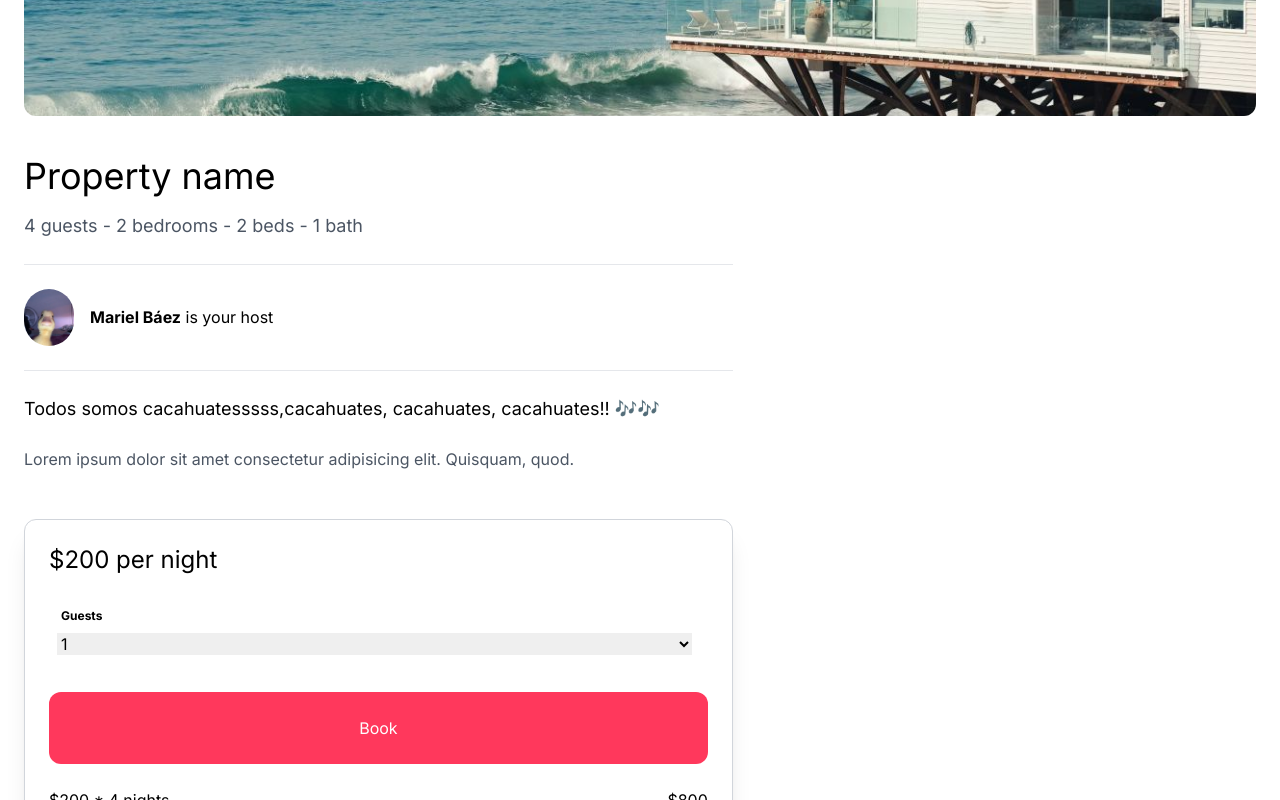
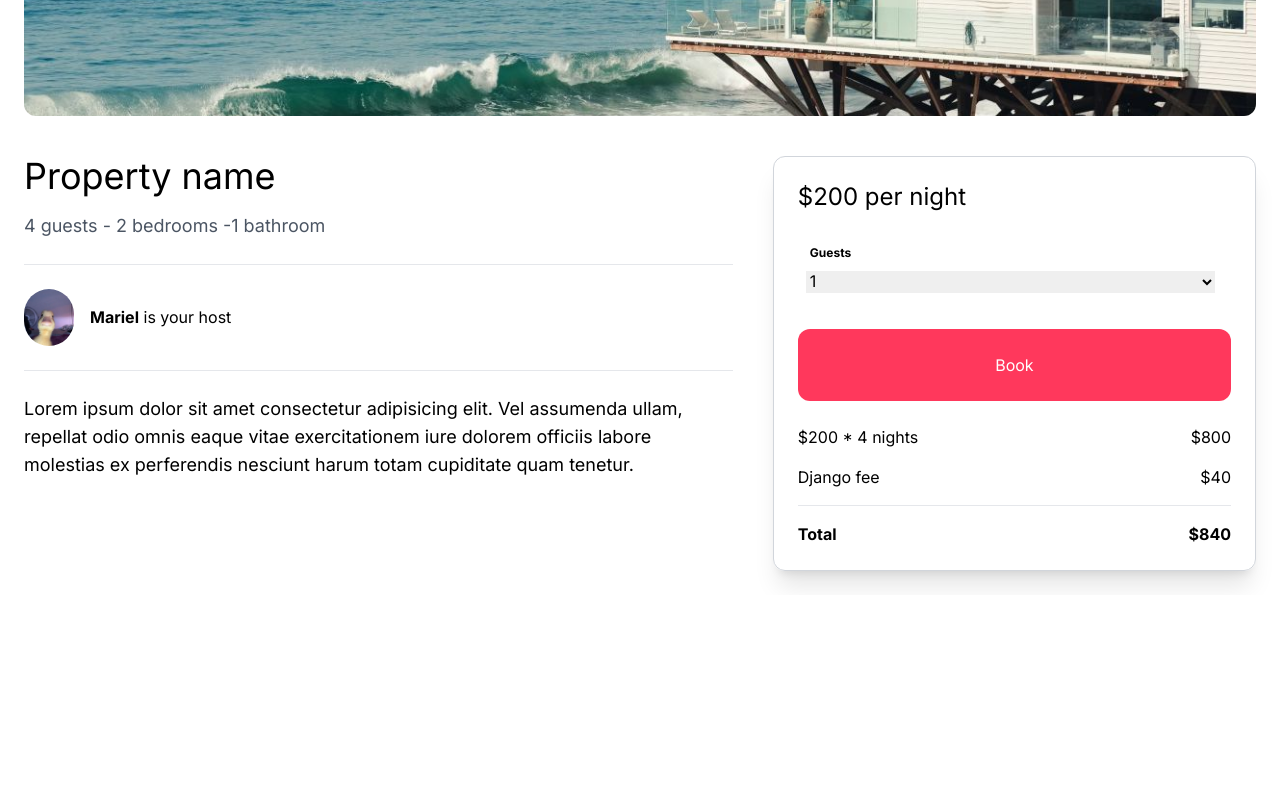
Before and after one commit to MarielBaezSanchez/Djangobnb, a Next.js app: page /properties/1 in a window 1280 px wide. Shown: the part 540-1340 px from the top of the page. After the commit the page ends 1135 px from the top, so only its background shows below. Built offline with nearby package versions, Linux system fonts and the light colour scheme.

Commit message:
Landloard page (static)

```diff
--- /dev/null
+++ b/app/components/ContactButton.tsx
@@ -0,0 +1,8 @@
+const ContactButton = () => {
+    return (
+    <div className="mt-6 py-4 px-6 cursor-pointer bg-airbnb hover:bg-airbnb-dark transition text-white rounded-xl">
+        Contact
+        </div>
+    );
+};
+export default ContactButton;
--- /dev/null
+++ b/app/landlords/[id]/page.tsx
@@ -0,0 +1,31 @@
+import ContactButton from "@/app/components/ContactButton"
+import PropertyList from "@/app/components/properties/PropertyList";
+import Image from "next/image";
+
+const LandlordDetailPage = () => {
+    return (
+        <main className="max-w-[1500px] mx-auto px-6 pb-6">
+            <div className="grid grid-cols-1 md:grid-cols-4 gap-4">
+                <aside className="col-span-1 mb-4">
+                    <div className="flex flex-col items-center p-6 rounded-xl border border-gray-300 shadow-xl">
+                        <Image
+                            src="/profile_pic_1.jpg"
+                            width={200}
+                            height={200}
+                            alt="Landloard name"
+                            className="rounded-full"
+                        />
+                        <h1 className="mt-6 text-2xl">Mariel Baez</h1>
+                        <ContactButton />
+                    </div>
+                </aside>
+                <div className="col-span-1 md:col-span-3 pl-0 md-pl-6">
+                    <div className="grid grid-cols-1 md:grid-cols-3 gap-6">
+                        <PropertyList />
+                    </div>
+                </div>
+            </div>
+        </main>
+    );
+};
+export default LandlordDetailPage;
--- a/app/properties/[id]/page.tsx
+++ b/app/properties/[id]/page.tsx
@@ -1,9 +1,9 @@
+import ReservationSidebar from "@/app/components/properties/ReservationSidebar";
 import Image from "next/image";
-import ReservationSidebar from "@/app/components/properties/ReservationSidebar";
 
 const PropertyDetailPage = () => {
     return (
-        <main className="max-w-[1500px] mx-auto px-6">
+        <main className="max-w-[1500px] mx-auto px-6 pb-6">
             <div className="w-full h-[64vh] mb-4 overflow-hidden rounded-xl relative">
                 <Image
                     fill
@@ -12,43 +12,35 @@
                     alt="Beach house"
                 />
             </div>
-        <div className="mt-4 grid grid-cols-1 md:grid-cols-5 gap-4">
+            <div className="grid grid-cols-1 md:grid-cols-5 gap-4">
                 <div className="py-6 pr-6 col-span-3">
                     <h1 className="mb-4 text-4xl">Property name</h1>
-
                         <span className="mb-6 block text-lg text-gray-600">
-                    4 guests - 2 bedrooms - 2 beds - 1 bath
+                            4 guests -  2 bedrooms -1 bathroom
                         </span>
                     <hr />
-
-                <div className="py-6 flex items-center space-x-4">
+                    <div className="py-6 flex items-center space-x-4 relative">
                         <Image
-                        src="/profile_pic_1.jpg"
+                        src='/profile_pic_1.jpg'
                         width={50}
                         height={50}
                         className="rounded-full"
                         alt="The user name"
                         />
-
-                    <p><strong>Mariel Báez</strong> is your host</p>
+                        <p><strong>Mariel</strong> is your host</p>
                     </div>
-
                     <hr />
-
                     <p className="mt-6 text-lg">
-                    Todos somos cacahuatesssss,cacahuates, cacahuates, cacahuates!! 🎶🎶
-                </p>
-                <div className="py-6">
-                    <p className="text-gray-600">
-                        Lorem ipsum dolor sit amet consectetur adipisicing elit. Quisquam, quod.
+                        Lorem ipsum dolor sit amet consectetur adipisicing elit.
+                        Vel assumenda ullam, repellat odio omnis eaque vitae
+                        exercitationem iure dolorem officiis labore molestias
+                        ex perferendis nesciunt harum totam cupiditate
+                        quam tenetur.
                     </p>
                 </div>
-                <ReservationSidebar />
-            </div>
-
+                <ReservationSidebar/>
             </div>
         </main>
     )
 }
-
 export default PropertyDetailPage;
```
Lines whose indentation alone changed are shown as unchanged.
